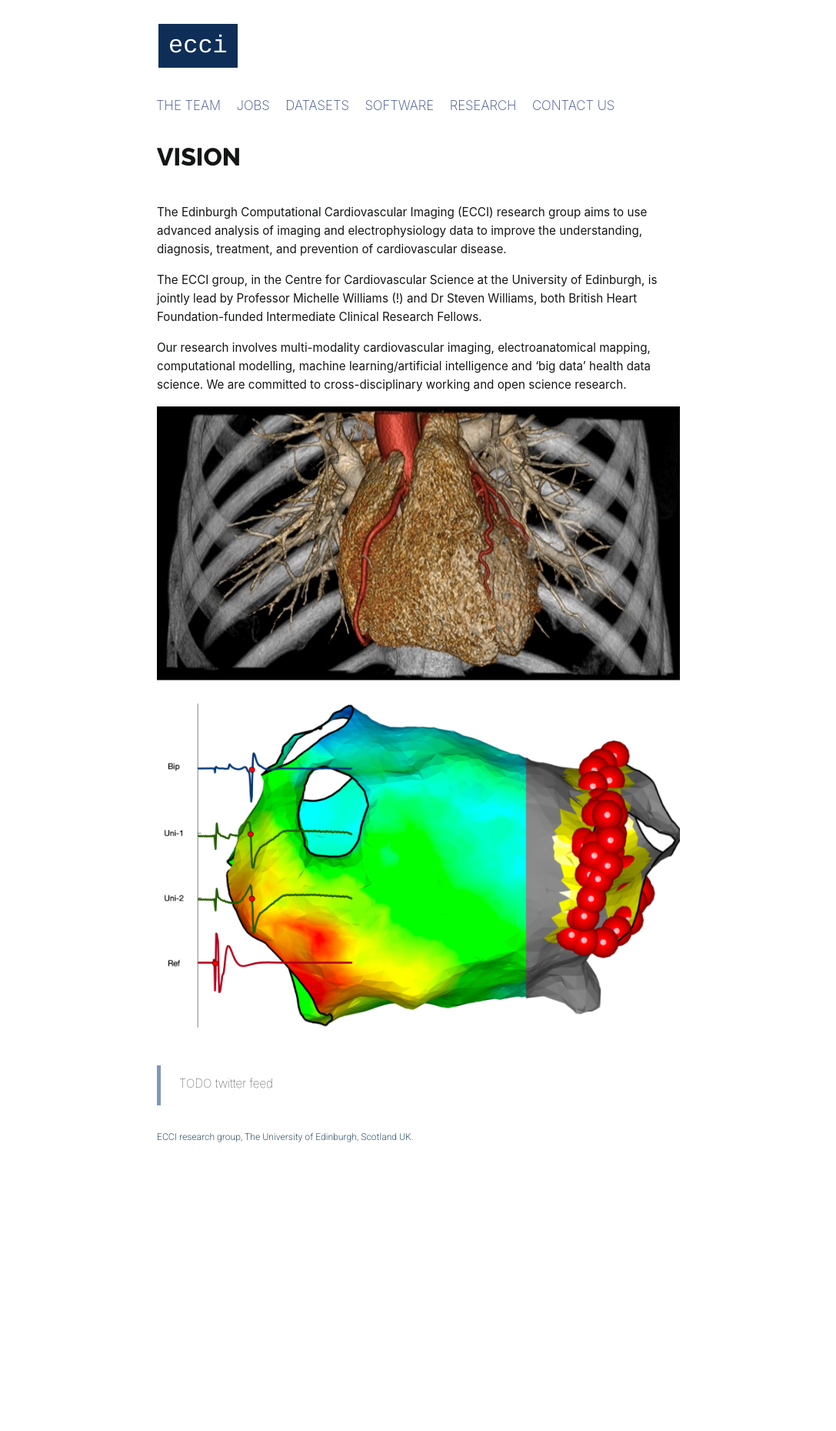
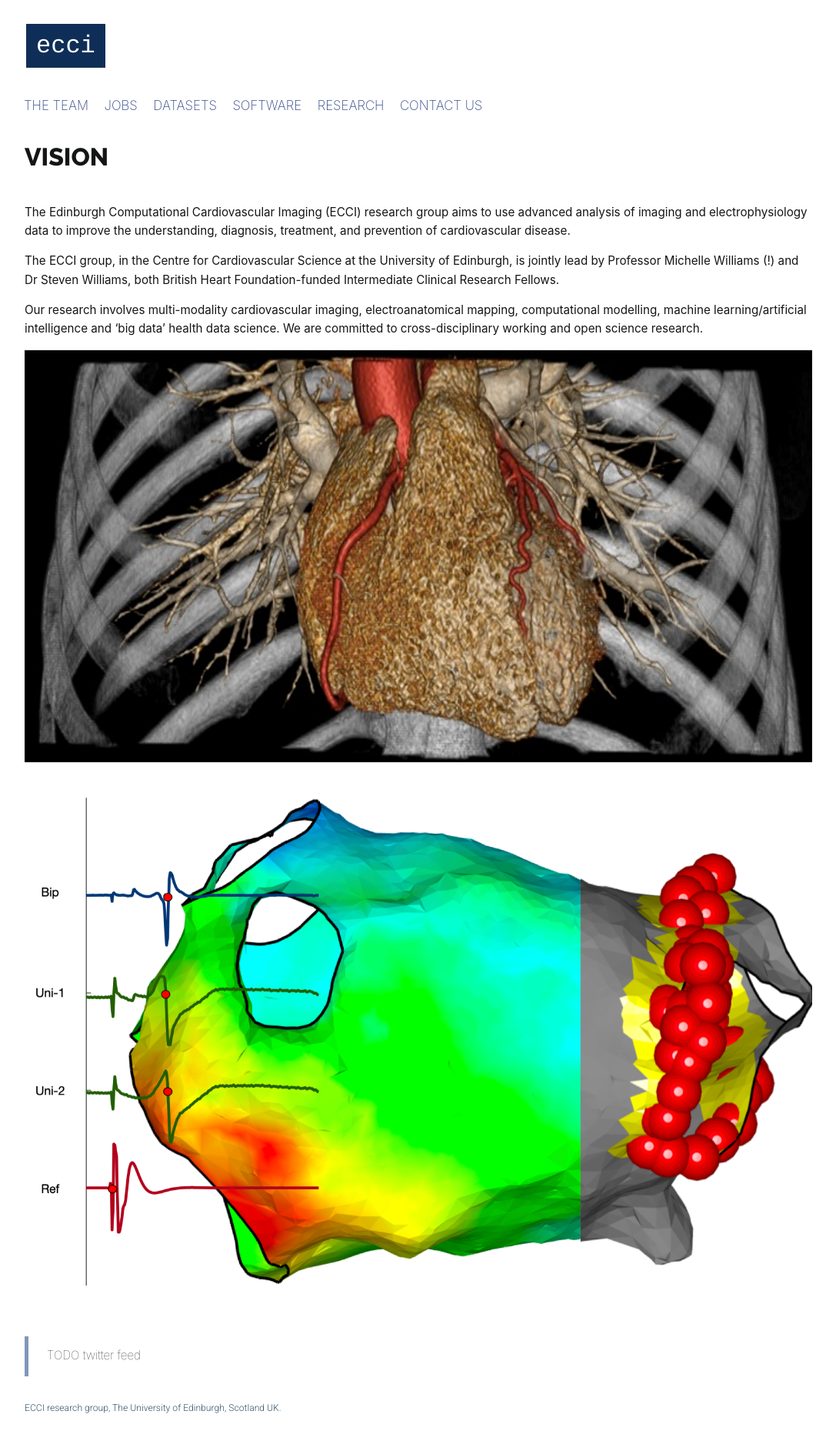
Before and after one commit to ecci-cvs/ecci-cvs.github.io, a Jekyll site: the page built from index.md, in a window 1280 px wide. Shown: the whole page at 77% size, without its empty margins (96-1183 px from the left). Built offline with Jekyll 4.4.1, drawn with Linux system fonts in a browser that asks for light colours; some web fonts are replaced; before the commit the page ends 1506 px from its top, so only the background shows below that.

Commit message:
Wider still

```diff
--- a/css/main.css
+++ b/css/main.css
@@ -57,7 +57,7 @@ header h1 a:hover {
     margin-right: auto;
     padding-right: 32px;
     padding-left: 32px;
-    max-width: 680px;
+    max-width: 1024px;
 }
 #current {
     background-color: #b91414;
@@ -336,7 +336,7 @@ code {
 @media (min-width: 704px) {
 
     #main, footer {
-        width: 680px;
+        width: 1024px;
         margin-left: auto;
         margin-right: auto;
     }
```
